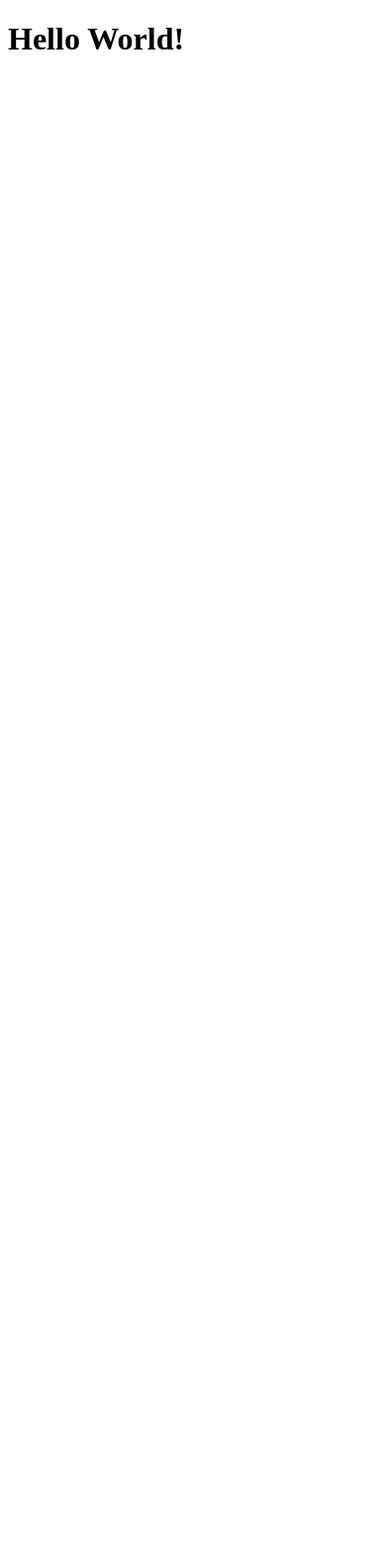
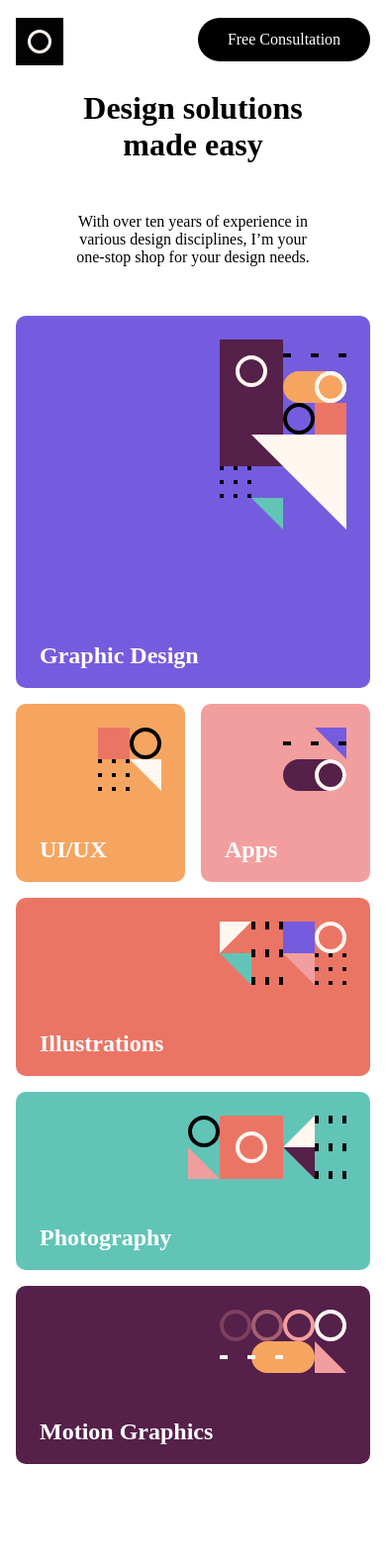
Before and after one commit to DOTG29/projetcss, a website: page index.html in a window 390 px wide. Shown: the top 1583 px of the page at 99% size. Before the commit the page ends 844 px from the top, so only its background shows below. Drawn offline with Linux system fonts and the light colour scheme.

Commit message:
Finish mobile first design

```diff
--- a/index.html
+++ b/index.html
@@ -1,15 +1,104 @@
 <!DOCTYPE html>
-<html lang="fr">
+<html lang="en">
+
 <head>
   <meta charset="UTF-8">
-    <link rel="icon" type="image/svg+xml" href="/vite.svg">
   <meta name="viewport" content="width=device-width, initial-scale=1.0">
-    <!-- link css here only when ccs is not imported in js yet -->
-    <!-- <link rel="stylesheet" href="/css/style.css"> -->
-    <title>Hello</title>
+  <link rel="icon" type="image/png" sizes="32x32" href="./assets/favicon-32x32.png">
+  <link rel="stylesheet" href="style.css">
+  <title>Hello World</title>
 </head>
+
 <body>
-    <h1>Hello World!</h1>
-    <!-- <script src="./js/app.js" type="module"></script> -->
+  <header>
+    <nav>
+      <img class="logo" src="logo.svg" alt="logo">
+      <a>Free Consultation</a>
+    </nav>
+  </header>
+
+  <main class="main">
+
+    <h1 class="title"><span>Design solutions</span><span>made easy</span></h1>
+    <p class="baseline"> With over ten years of experience in various design disciplines, I’m your one-stop shop for your design needs.</p>
+
+    <div class="container">
+      <section class="tile">
+          <img src="GD.svg">
+         <h2 class="gra">Graphic Design</h2>
+      </section>
+
+        <div class="UIUX">
+          <img src="UX.svg">
+        <h2>UI/UX</h2>
+      </div>
+
+      <div  class="apps">
+        <img src="apps.svg">
+        <h2>Apps</h2>
+      </div>
+
+      <article class="illus">
+          <img  src="ilu.svg">
+          <h2>Illustrations</h2>
+      </article>
+
+      <article class="photogra">
+          <img src="photo.svg">
+          <h2>Photography</h2>
+      </article>
+
+      <article  class="mention">
+         <img src="mention.svg">
+         <h2 >Motion Graphics</h2>
+      </article>
+
+    </div>
+
+    <article class="amy">
+      <img  src="image-amy.webp">
+
+
+      <h2>I’m Amy, and I’d love to work on your next project</h2>
+
+      <p>I love working with others to create beautiful design solutions. I’ve designed everything from brand
+       illustrations
+        to complete mobile apps. I’m also handy with a camera!
+      </p>
+
+      <a class="btnFree">Free Consultation</a>
+
+    </article>
+
+    <article class="work">
+      <h2>My Work</h2>
+
+        <img class="carousel" src="image-slide-1.jpg" class="imageG">
+
+        <div>
+          <img class="Aleft" src="icon-arrow-left.svg">
+
+          <img class="Aright" src="icon-arrow-right.svg">
+        </div>
+    </article>
+
+    <article class="book">
+      <div>
+        <h2>Book a call with me</h2>
+        <p>I’d love to have a chat to see how I can help you. The best first step is for us to discuss your project during a
+        free consultation. Then we can move forward from there.</p>
+            <a class="btnFree">Free Consultation</a>
+      </div>
+    </article>
+  </main>
+
+  <footer class="foo ">
+    <img class="logo" src="logo.svg" alt="logo">
+
+      <a>Free Consultation</a>
+
+  </footer>
+
 </body>
+
 </html>
--- /dev/null
+++ b/style.css
@@ -0,0 +1,303 @@
+body {
+    margin: 18px 16px;
+    height: 100vh;
+}
+
+.logo {
+    width: 48px;
+    height: 48px;
+}
+
+a {
+    width: 174px;
+    height: 44px;
+    color: #fff;
+    background-color: black;
+    border-radius: 30px;
+    float: right;
+    text-align: center;
+    display: flex;
+    justify-content: center;
+    align-items: center;
+}
+
+h1 {
+    display: flex;
+    flex-direction: column;
+    align-items: center;
+}
+
+.baseline{
+    text-align: center;
+    margin: 50px;
+}
+
+.container {
+    display: grid;
+    grid-template-columns: 1fr 1fr;
+    grid-gap: 16px;
+    grid-template-rows: repeat(6,180px);
+}
+
+.tile {
+    background-color: #755CDE;
+    width: 100%;
+    height: 100%;
+    position: relative;
+    border-radius: 10px;
+    grid-column-start: 1 ;
+    grid-column-end: 3;
+    grid-row-start: 1;
+    grid-row-end: 3;
+}
+
+.tile img {
+    position: absolute;
+    right: 0;
+    margin: 24px;
+}
+
+.tile h2 {
+    position: absolute;
+    bottom: 0;
+    margin-left: 24px;
+    color: white;
+}
+
+.UIUX {
+    background-color: #F6A560;
+    width: 100%;
+    height: 100%;
+    position: relative;
+    border-radius: 10px;
+    grid-column-start: 1;
+    grid-column-end: 2;
+    grid-row-start: 3;
+    grid-row-end: 4;
+}
+
+.UIUX img {
+    position: absolute;
+    right: 0;
+    margin-right: 24px;
+    margin-top: 24px;
+}
+
+.UIUX h2 {
+    position: absolute;
+    bottom: 0;
+    margin-left: 24px;
+    color: white;
+}
+
+.apps {
+    background-color: #F39E9E;
+    width: 100%;
+    height: 100%;
+    position: relative;
+    border-radius: 10px;
+    grid-column-start: 2;
+    grid-column-end: 3;
+    grid-row-start: 3;
+    grid-row-end: 4;
+}
+
+.apps img {
+    position: absolute;
+    right: 0;
+    margin-right: 24px;
+    margin-top: 24px;
+}
+
+.apps h2 {
+    position: absolute;
+    bottom: 0;
+    margin-left: 24px;
+    color: white;
+}
+
+.illus {
+    background-color: #EB7565;
+    width: 100%;
+    height: 100%;
+    position: relative;
+    border-radius: 10px;
+    grid-column-start: 1;
+    grid-column-end: 3;
+    grid-row-start: 4;
+    grid-row-end: 5;
+}
+
+.illus img {
+    position: absolute;
+    right: 0;
+    margin-right: 24px;
+    margin-top: 24px;
+}
+
+.illus h2 {
+    position: absolute;
+    bottom: 0;
+    margin-left: 24px;
+    color: white;
+}
+
+.photogra {
+    background-color: #61C4B7;
+    width: 100%;
+    height: 100%;
+    position: relative;
+    border-radius: 10px;
+    grid-column-start: 1;
+    grid-column-end: 3;
+    grid-row-start: 5;
+    grid-row-end: 6;
+}
+
+.photogra img {
+    position: absolute;
+    right: 0;
+    margin-right: 24px;
+    margin-top: 24px;
+}
+
+.photogra h2 {
+    position: absolute;
+    bottom: 0;
+    margin-left: 24px;
+    color: white;
+}
+
+.mention {
+    background-color: #552049;
+    width: 100%;
+    height: 100%;
+    position: relative;
+    border-radius: 10px;
+    grid-column-start: 1;
+    grid-column-end: 3;
+    grid-row-start: 6;
+    grid-row-end: 7;
+}
+
+.mention img {
+    position: absolute;
+    right: 0;
+    margin-right: 24px;
+    margin-top: 24px;
+}
+
+.mention h2 {
+    position: absolute;
+    bottom: 0;
+    margin-left: 24px;
+    color: white;
+}
+
+.amy {
+    width: 91vw;
+    text-align: center;
+}
+
+.amy img {
+    width: 300px;
+    height: 300px;
+    margin-top: 30%;
+}
+
+.amy h2 {
+    display: flex;
+    flex-direction: column;
+    text-align: center;
+    width: 100%;
+    font-size: 30px;
+}
+
+.amy p {
+    display: flex;
+    flex-direction: column;
+    text-align: center;
+    width: 100%;
+    line-height: 30px;
+}
+
+.btnFree {
+    background-color: #EB7565;
+    margin: 0px 84px 0px 84px;
+}
+
+.work {
+    width: 92vw;
+}
+
+.work h2 {
+    margin-top: 180px;
+    text-align: center;
+    width: 100%;
+    font-size: 30px;
+}
+
+.carousel {
+    width: 100%;
+}
+
+.work div {
+    width: 100%;
+    text-align: center;
+    margin-top: 20px;
+    margin-bottom: 140px;
+}
+
+.Aleft {
+    background-color: black;
+    width: 20px;
+    padding: 20px;
+    border-radius: 50%;
+    margin-right: 5px;
+}
+
+.Aright {
+    background-color: black;
+    width: 20px;
+    padding: 20px;
+    border-radius: 50%;
+    margin-left: 5px;
+}
+
+.book {
+    width: 92vw;
+}
+
+.book div {
+    width: 100%;
+    height: 352px;
+    background-color: black;
+    border-radius: 10px;
+    text-align: center;
+}
+
+.book h2 {
+    color: #fff;
+    width: 90%;
+    margin: 5%;
+    padding-top: 40px;
+}
+
+.book p {
+    color: #fff;
+    width: 80%;
+    margin: 10%;
+    line-height: 25px;
+}
+
+.book a {
+    bottom: 0;
+    margin-bottom: 40px;
+}
+
+
+.foo {
+    width: 92vw;
+    margin-top: 30px;
+    padding-bottom: 20px;
+}
```
Lines whose indentation alone changed are shown as unchanged.
